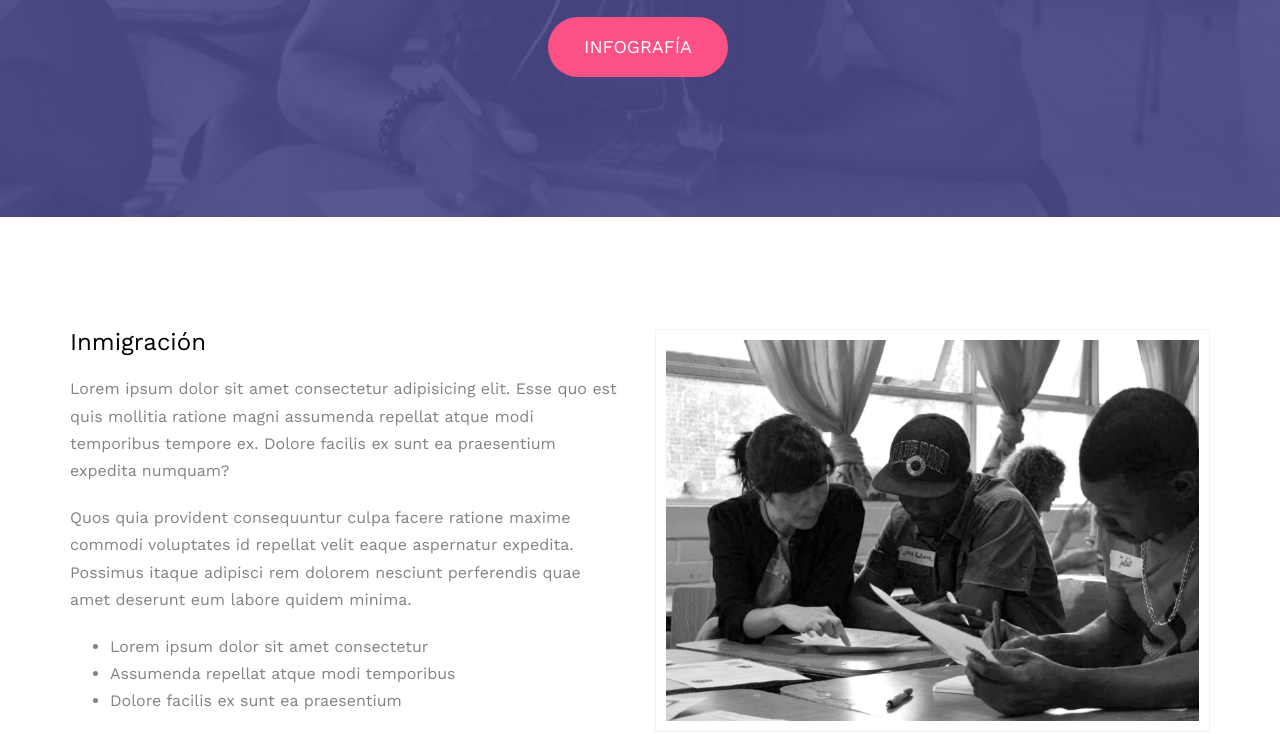
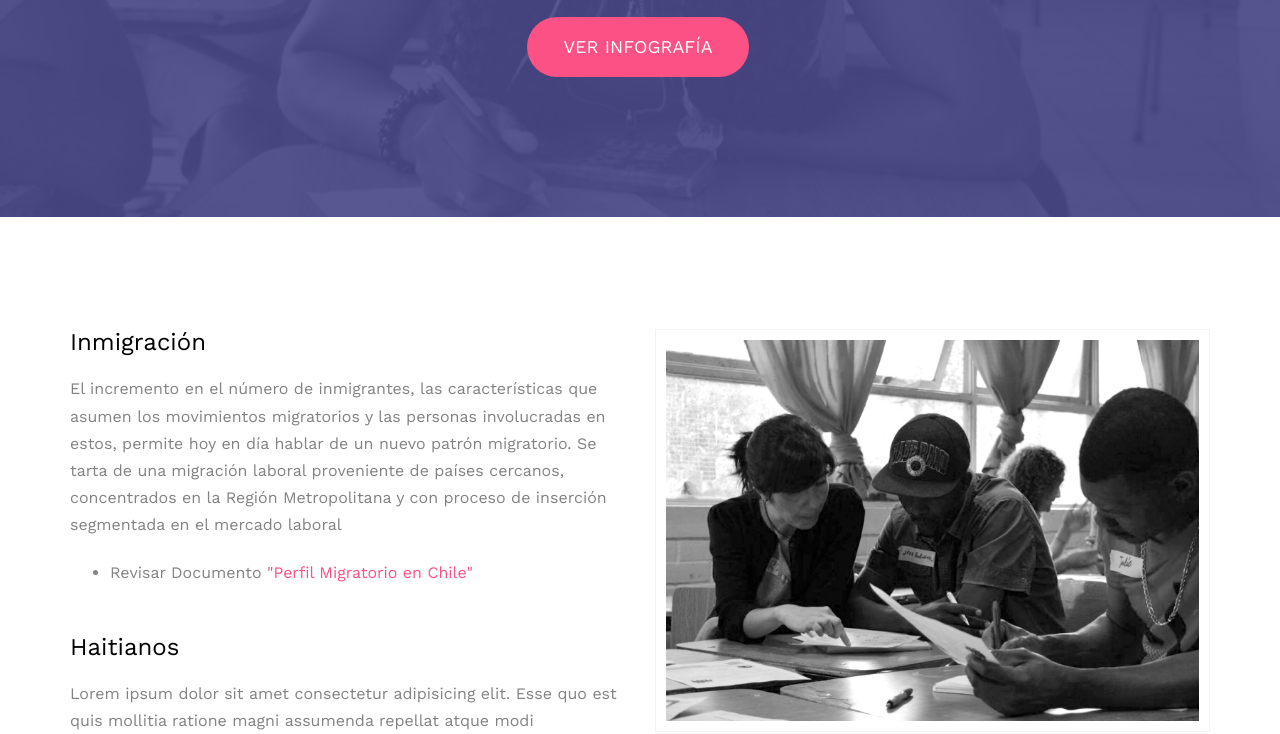
Before and after one commit to kariobreque/Anseye-mwen, a plain HTML site: page marco_teorico.html in a window 1280 px wide. Shown: the part 383-1117 px from the top of the page. Drawn offline with nearby package versions, Linux system fonts and the light colour scheme; files whose address does not match are found by name.

Commit message:
cambio redaccion

```diff
--- a/marco_teorico.html
+++ b/marco_teorico.html
@@ -117,7 +117,7 @@
 					<div class="display-t">
 						<div class="display-tc animate-box" data-animate-effect="fadeIn">
 							<h1>Marco Teórico</h1>
-								<p><a href="https://www.dropbox.com/s/ca8eui6m4czi05v/infografia%20haitianos.pdf?dl=0" target=”_black” class="btn btn-primary btn-lg with-arrow">INFOGRAFÍA</a></p>
+								<p><a href="https://drive.google.com/open?id=0Bwo-05a_MJ-gaU5mbk9GWHQxNVU" target=”_black” class="btn btn-primary btn-lg with-arrow">VER INFOGRAFÍA</a></p>
 						</div>
 					</div>
 				</div>
@@ -139,12 +139,10 @@
 						<div id="inmigracion">
 						<div class="desc">
 							<h3>Inmigración</h3>
-							<p>  Lorem ipsum dolor sit amet consectetur adipisicing elit. Esse quo est quis mollitia ratione magni assumenda repellat atque modi temporibus tempore ex. Dolore facilis ex sunt ea praesentium expedita numquam?</p>
-							<p>Quos quia provident consequuntur culpa facere ratione maxime commodi voluptates id repellat velit eaque aspernatur expedita. Possimus itaque adipisci rem dolorem nesciunt perferendis quae amet deserunt eum labore quidem minima.</p>
+						<p>	El incremento en el número de inmigrantes, las características que asumen los movimientos migratorios y las personas involucradas en estos, permite hoy en día hablar de un nuevo patrón migratorio. Se tarta de una migración laboral proveniente de países cercanos, concentrados en la Región Metropolitana y con proceso de inserción segmentada en el mercado laboral</p>
 							<ul>
-								<li>Lorem ipsum dolor sit amet consectetur</li>
-								<li>Assumenda repellat atque modi temporibus</li>
-								<li>Dolore facilis ex sunt ea praesentium</li>
+								<li> Revisar Documento <a href="http://priem.cl/wp-content/uploads/2015/04/Stefoni_Perfil-Migratorio-de-Chile.pdf" >"Perfil Migratorio en Chile"</a></li>
+
 							</ul>
 						</div>
 					<!-- haitianos-->
```
Also changed, not shown: index.html (+3 -3 lines).
